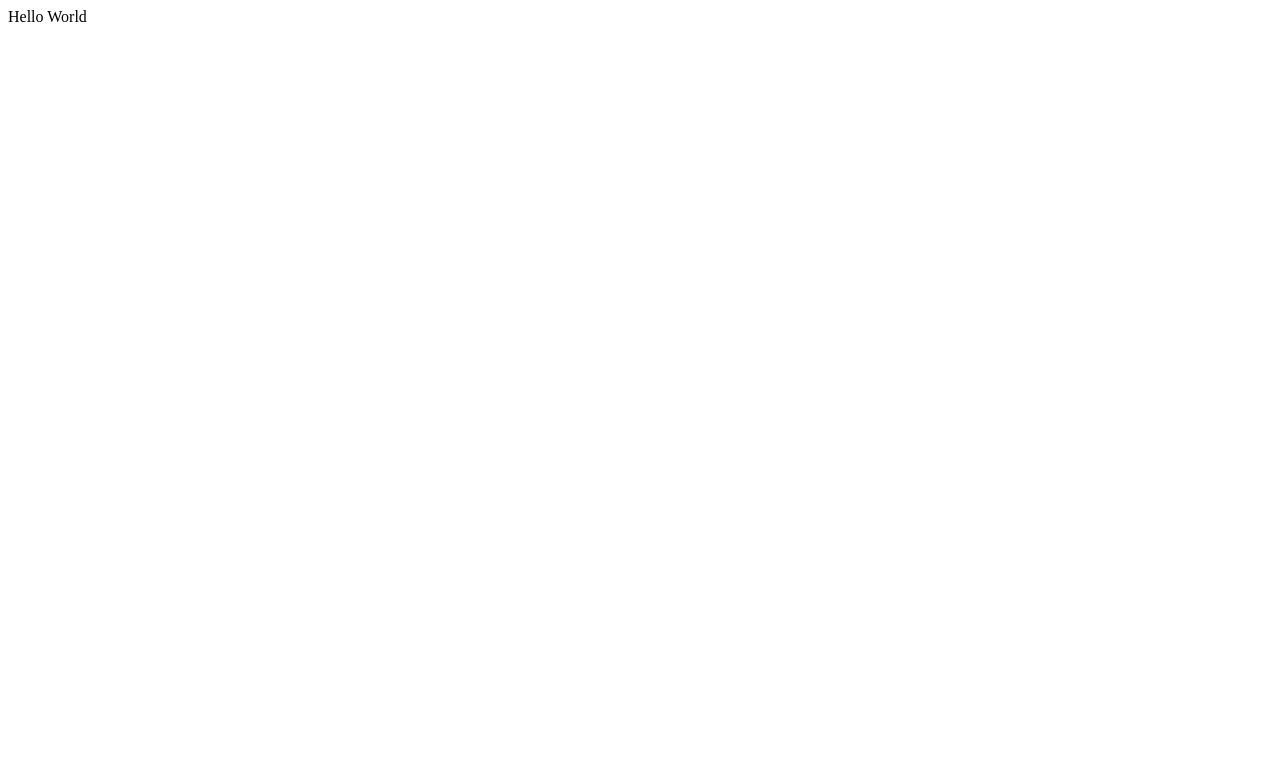
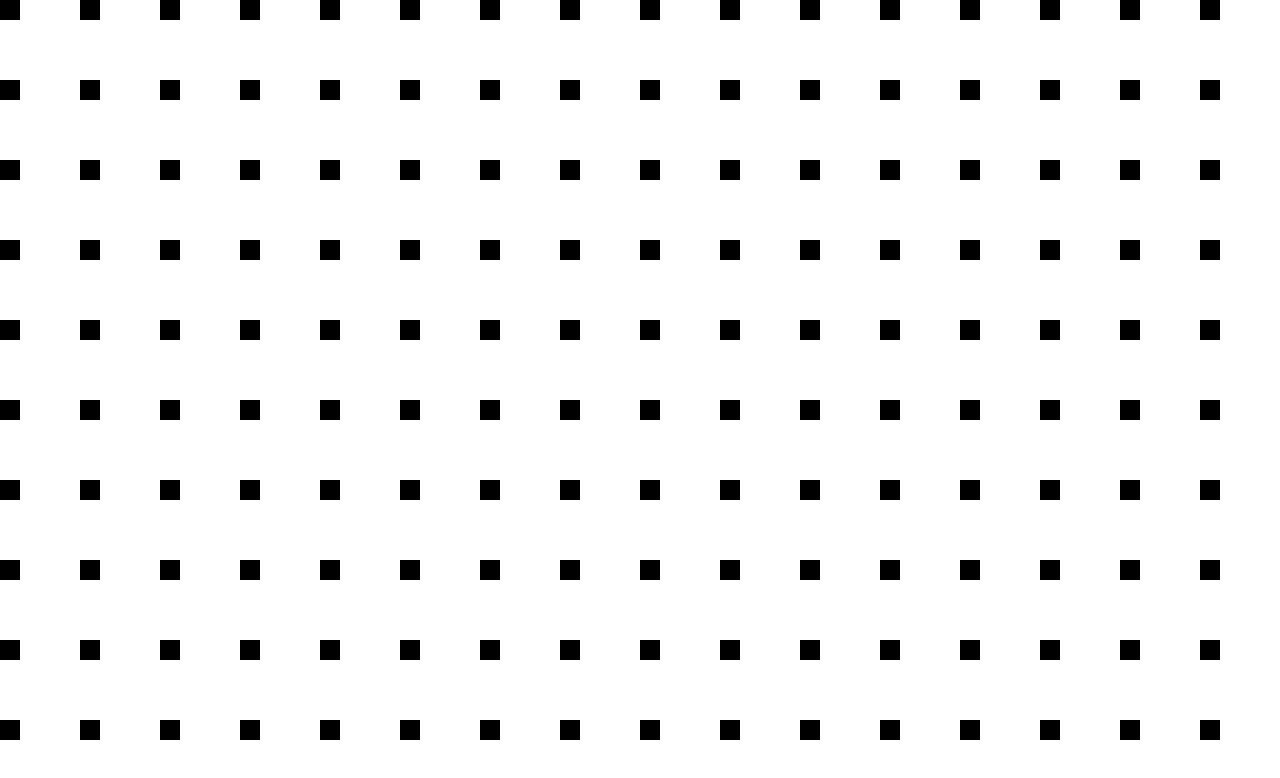
Before and after one commit to psyGamer/logic-sim, a React (Create React App) app: page / in a window 1280 px wide. Shown: the top 778 px of the page. Built offline with nearby package versions, Linux system fonts and the light colour scheme.

Commit message:
Updated `App`

```diff
--- /dev/null
+++ b/src/App.css
@@ -0,0 +1,4 @@
+body {
+	margin: 0;
+	padding: 0;
+}
--- a/src/App.tsx
+++ b/src/App.tsx
@@ -1,8 +1,84 @@
-import React from 'react';
+import React, { useEffect, useState } from 'react';
+
+import Camera from './types/Camera';
+import Board from './components/Board';
+
+import './App.css';
 
 const App: React.FC = () => {
+	const [camera, setCamera] = useState<Camera>({
+		xPos: 0,
+		yPos: 0,
+
+		width: window.innerWidth,
+		height: window.innerHeight,
+
+		zoom: 1
+	});
+
+	useEffect(() => {
+		const onWindowResize = () => {
+			const newCamera: Camera = {
+				...camera,
+
+				width: window.innerWidth,
+				height: window.innerHeight,
+			};
+
+			setCamera(newCamera);
+		};
+
+
+		const onKeyDown = (event: KeyboardEvent) => {
+			const newCamera: Camera = {
+				...camera,
+			}
+
+			const movementSpeed = 100;
+			const zoomSpeed = 0.5;
+
+			switch (event.key) {
+				case 'ArrowUp':
+					newCamera.yPos -= movementSpeed;
+					break;
+				case 'ArrowDown':
+					newCamera.yPos += movementSpeed;
+					break;
+				case 'ArrowLeft':
+					newCamera.xPos -= movementSpeed;
+					break;
+				case 'ArrowRight':
+					newCamera.xPos += movementSpeed;
+					break;
+				case '+':
+					newCamera.zoom += zoomSpeed;
+					break;
+				case '-':
+					newCamera.zoom -= zoomSpeed;
+					break;
+				default:
+					break;
+			}
+
+			setCamera(newCamera);
+		};
+
+		window.addEventListener('resize', onWindowResize);
+		window.addEventListener('keydown', onKeyDown);
+
+		return () => {
+			window.removeEventListener('resize', onWindowResize);
+			window.removeEventListener('keydown', onKeyDown);
+		}
+	});
+
 	return (
-		<div>Hello World</div>
+		<Board
+			camera={camera}
+
+			tileSize={20}
+			tileSpacing={60}
+		/>
 	);
 };
 
```
